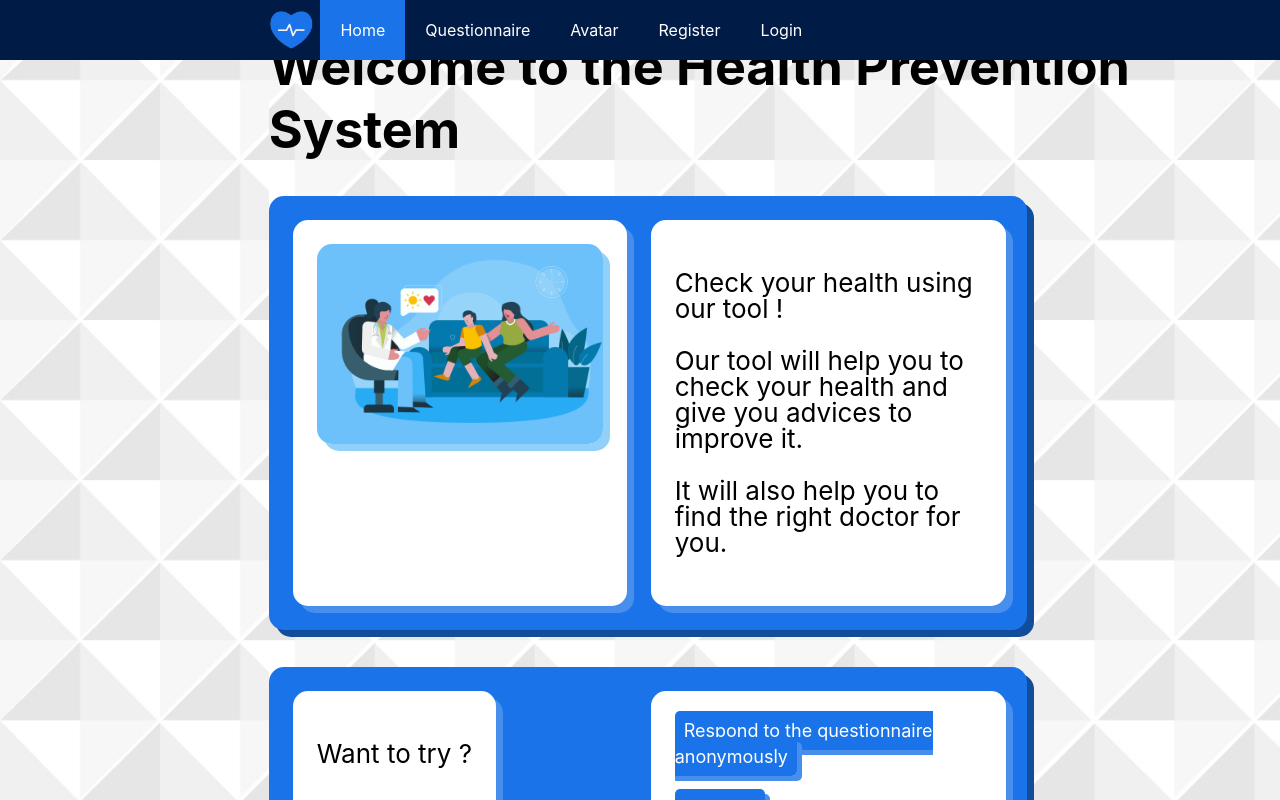
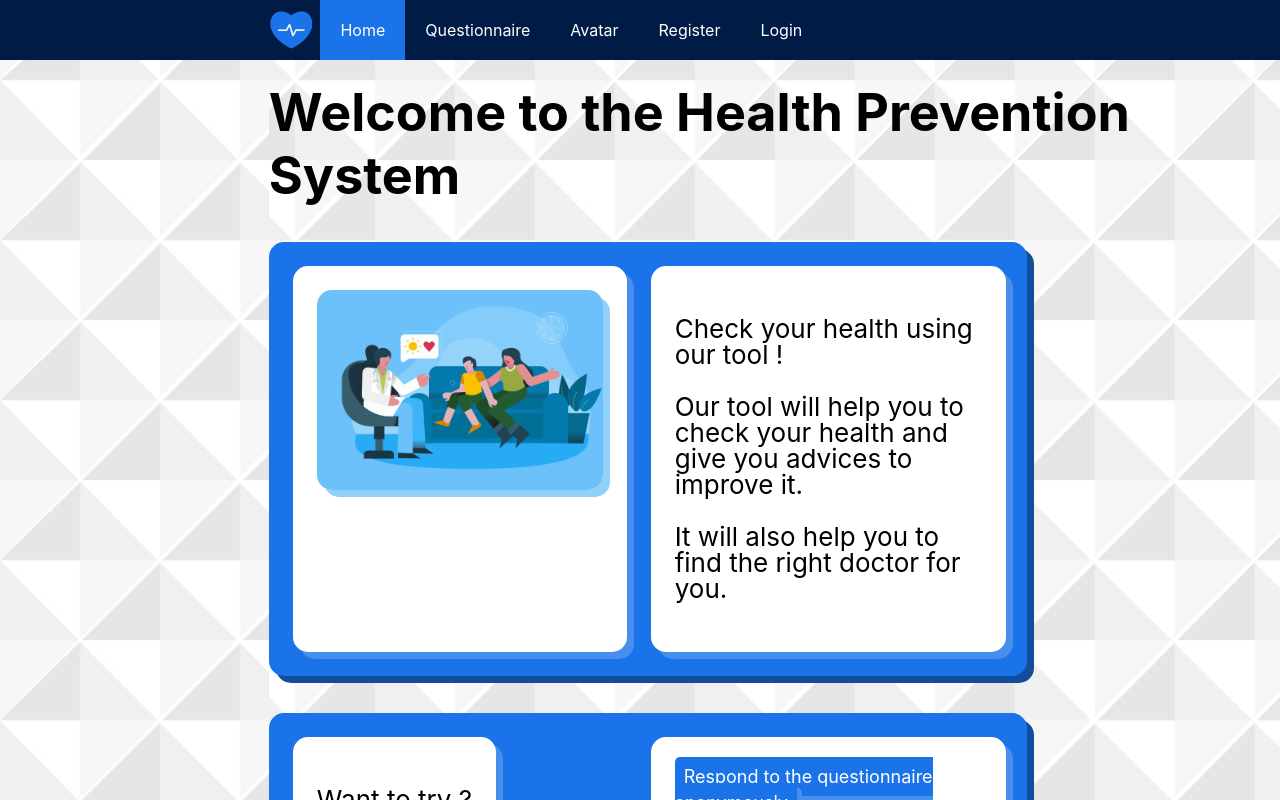
Before and after one commit to medgift/health-prevention-template, a React (Create React App) app: page /home in a window 1280 px wide. Shown: the top 800 px of the page. Built offline with nearby package versions, Linux system fonts and the light colour scheme; no server answers.

Commit message:
Integration with main

```diff
--- a/src/App.css
+++ b/src/App.css
@@ -419,3 +419,7 @@ input:checked + .slider:before {
     transform: translateX(0px);
     opacity: 1;
 }
+
+.general{
+    margin-top:8%;
+}
--- a/src/pages/Home.js
+++ b/src/pages/Home.js
@@ -3,7 +3,7 @@ import {Link} from "react-router-dom";
 export default function Home({ currentUser }) {
     window.addEventListener("scroll", reveal)
   return (
-      <div>
+      <div className="general">
           <h1 style={{textAlign: "left"}}>Welcome to the Health Prevention System</h1>
           <div className={"homeGrid"}>
               <div className={"homeGridItem"} style={{width: "auto", background: "white"}}>
```
